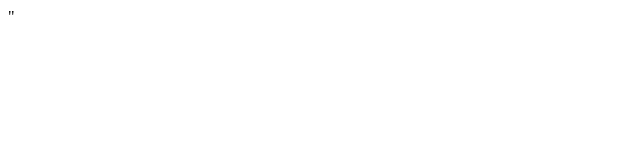
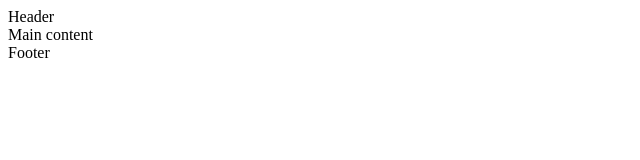
Before and after one commit to Adnaan-77/proj-1, a plain HTML site: page index.html in a window 1280 px wide. Shown: the whole page, without its empty margins (0-640 px from the left). Drawn offline with Linux system fonts and the light colour scheme.

Commit message:
Create general page structure

```diff
--- a/index.html
+++ b/index.html
@@ -5,7 +5,7 @@
     <meta http-equiv="X-UA-Compatible" content="IE=edge">
     <meta name="viewport" content="width=device-width, initial-scale=1.0">
     <!-- Meta tags for search engines -->
-    <meta name="description" content="Love Running. Club for runners in Dublin, Ireland. Urban running, trail running. Dublin docklands and Phoenix Park">"
+    <meta name="description" content="Love Running. Club for runners in Dublin, Ireland. Urban running, trail running. Dublin docklands and Phoenix Park">
     <meta name="keywords" content="love running, run, running club, runners, Ireland, Dublin, sport, exercise">
     <title>Body Yoga</title>
     <!-- Favicon -->
@@ -13,7 +13,15 @@
     <link rel="icon" type="image/png" sizes="32x32" href="assets/favicon/favicon-32x32.png">
     <link rel="icon" type="image/png" sizes="16x16" href="assets/favicon/favicon-16x16.png">
 </head>
+
 <body>
+    <!-- Header -->
+    <header>Header</header>
 
+    <!-- Main content -->
+    <main>Main content</main>
+
+    <!-- Footer -->
+    <footer>Footer</footer>
 </body>
 </html>
```
